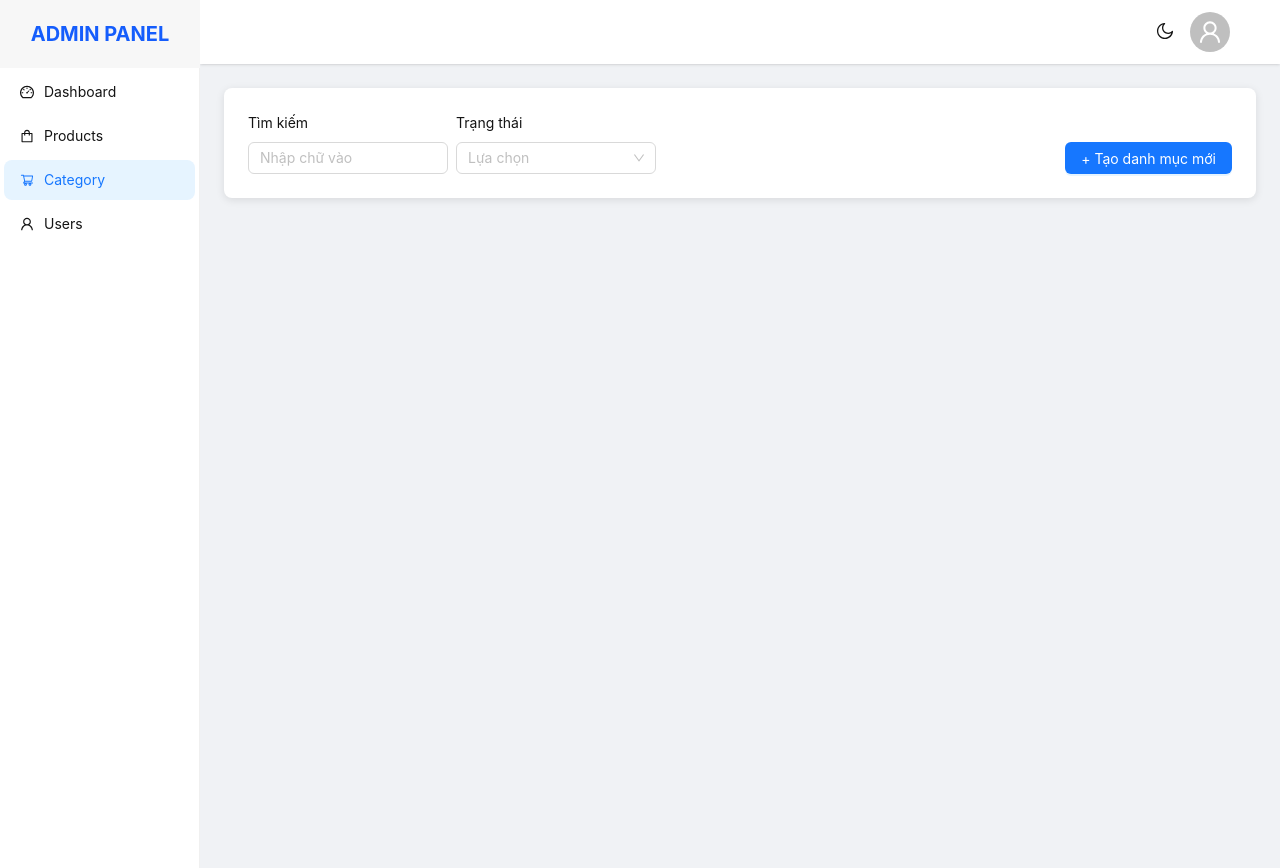
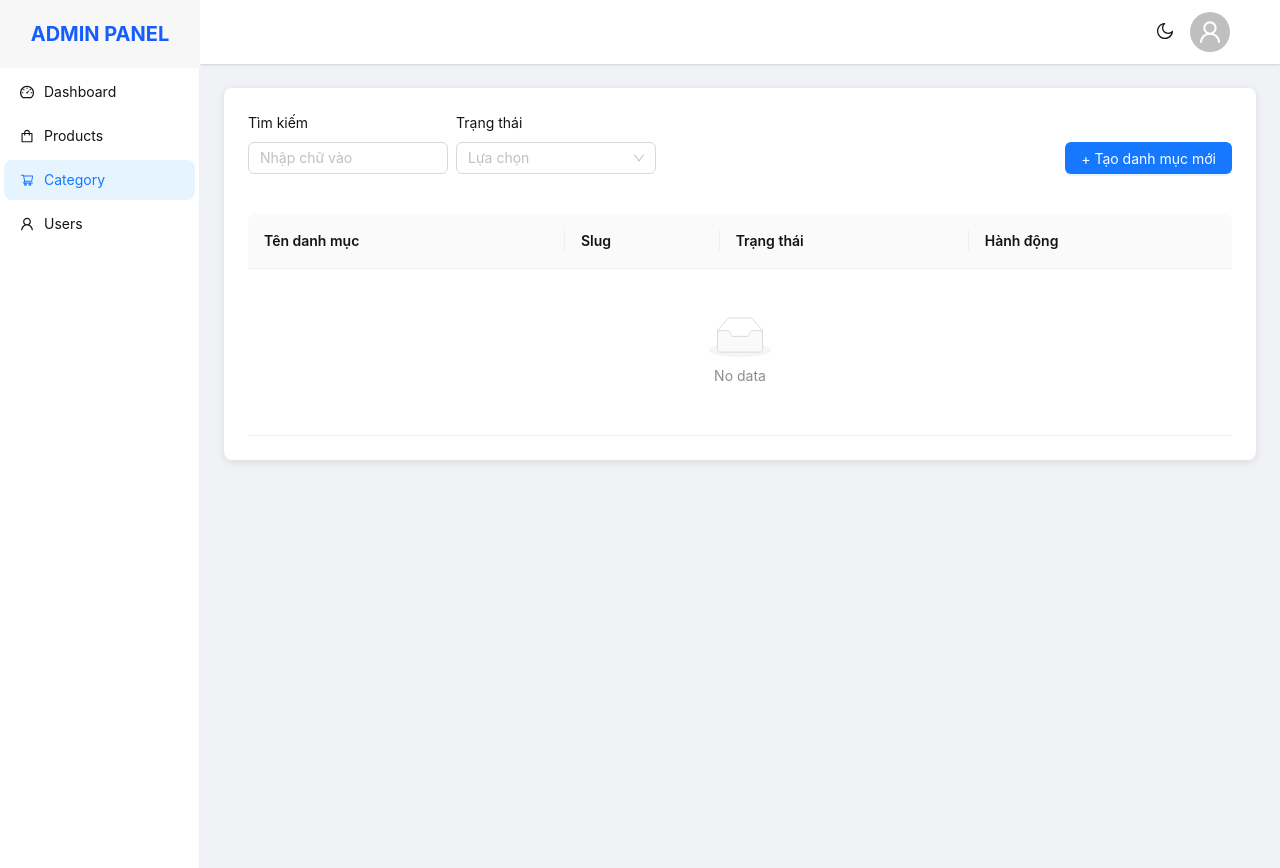
Before and after one commit to hienngo1712/CMS-ECommerse, a React (Vite) app in the folder fe/: page /category in a window 1280 px wide. Built offline with nearby package versions, Linux system fonts and the light colour scheme.

Commit message:
tạo bảng category ảo xây dựng giao diện

```diff
--- a/fe/src/pages/Categories/Table.tsx
+++ b/fe/src/pages/Categories/Table.tsx
@@ -1,13 +1,13 @@
 import React from "react";
 import type { CategoriesResponse } from "./Types";
-import { Tag } from "antd";
+import { Table, Tag } from "antd";
 
 type Props = {
   categories: CategoriesResponse[];
   total: number;
   page: number;
   pageSize: number;
-  isLoading: boolean;
+  loading: boolean;
   onPageChange: (page: number, pageSize: number) => void;
   onDelete: (id: number) => void;
   onEdit: (id: number) => void;
@@ -15,9 +15,10 @@ type Props = {
 
 const TableCategories = ({
   categories,
+  total,
   page,
   pageSize,
-  isLoading,
+  loading,
   onDelete,
   onEdit,
   onPageChange,
@@ -52,7 +53,21 @@ const TableCategories = ({
       render: (text: string) => <b>{text}</b>,
     },
   ];
-  return <div>TableCategories</div>;
+  return (
+    <Table
+      columns={columns}
+      dataSource={[]}
+      loading={loading}
+      rowKey={"id"}
+      pagination={{
+        current: page,
+        pageSize,
+        total,
+        showSizeChanger: true,
+        onChange: onPageChange,
+      }}
+    ></Table>
+  );
 };
 
 export default TableCategories;
--- a/fe/src/pages/Categories/index.tsx
+++ b/fe/src/pages/Categories/index.tsx
@@ -1,7 +1,10 @@
 import { useContext } from "react";
 import { ThemeContext } from "../../contexts/ThemeContext";
-import AppFilters, {type FilterConfig} from "../../components/common/AppFilters.tsx";
-import {Button} from "antd";
+import AppFilters, {
+  type FilterConfig,
+} from "../../components/common/AppFilters.tsx";
+import { Button } from "antd";
+import TableCategories from "./Table.tsx";
 
 type Props = {};
 
@@ -36,19 +39,35 @@ const categoriesFilter: FilterConfig[] = [
 
 const CategoriesPage = (props: Props) => {
   const { isDark } = useContext(ThemeContext);
-  const handleGetValueFilter = () =>{}
+  const handleGetValueFilter = () => {};
   return (
     <div
       style={{
         padding: 24,
         borderRadius: 8,
         background: isDark ? "#262626" : "#fff",
-        boxShadow: isDark ? "0 2px 8px rgba(0, 0, 0, 0.6)" : "0 2px 8px rgba(0, 0, 0, 0.1)",
+        boxShadow: isDark
+          ? "0 2px 8px rgba(0, 0, 0, 0.6)"
+          : "0 2px 8px rgba(0, 0, 0, 0.1)",
       }}
     >
-      <div className={"flex items-end justify-between"}><AppFilters filters={categoriesFilter} onChange={handleGetValueFilter} />
+      <div className={"flex items-end justify-between mb-10"}>
+        <AppFilters
+          filters={categoriesFilter}
+          onChange={handleGetValueFilter}
+        />
         <Button type={"primary"}>+ Tạo danh mục mới </Button>
       </div>
+      <TableCategories
+        loading={false}
+        page={1}
+        pageSize={10}
+        total={0}
+        categories={[]}
+        onPageChange={() => {}}
+        onDelete={() => {}}
+        onEdit={() => {}}
+      />
     </div>
   );
 };
--- a/fe/src/pages/Dashboard/Dashboard.tsx
+++ b/fe/src/pages/Dashboard/Dashboard.tsx
@@ -1,42 +1,13 @@
 import { useState } from "react";
 import AppModal from "../../components/common/AppModal";
-import AppFilters from "../../components/common/AppFilters";
 
 type Props = {};
 
 const Dashboard = (props: Props) => {
   const [isOpen, setIsOpen] = useState(false);
-  const handleChange = () => {
-    setIsOpen(!isOpen);
-  };
-  const testFilters: FilterConfig[] = [
-    {
-      type: "input",
-      name: "search",
-      placeholder: "Nhập chữ vào",
-      label: "Tìm kiếm",
-    },
-    {
-      type: "select",
-      name: "isActive",
-      placeholder: "Lựa chọn",
-      options: [
-        {
-          label: "all",
-          value: 0,
-        },
-        {
-          label: "Hoạt động",
-          value: 1,
-        },
-      ],
-      label: "Trạng thái",
-    },
-  ];
+
   return (
     <div>
-      <button onClick={handleChange}>Open</button>
-      <AppFilters filters={testFilters} onChange={() => {}} />
       <AppModal
         open={isOpen}
         onOk={() => setIsOpen(false)}
```
Lines whose indentation alone changed are shown as unchanged.
